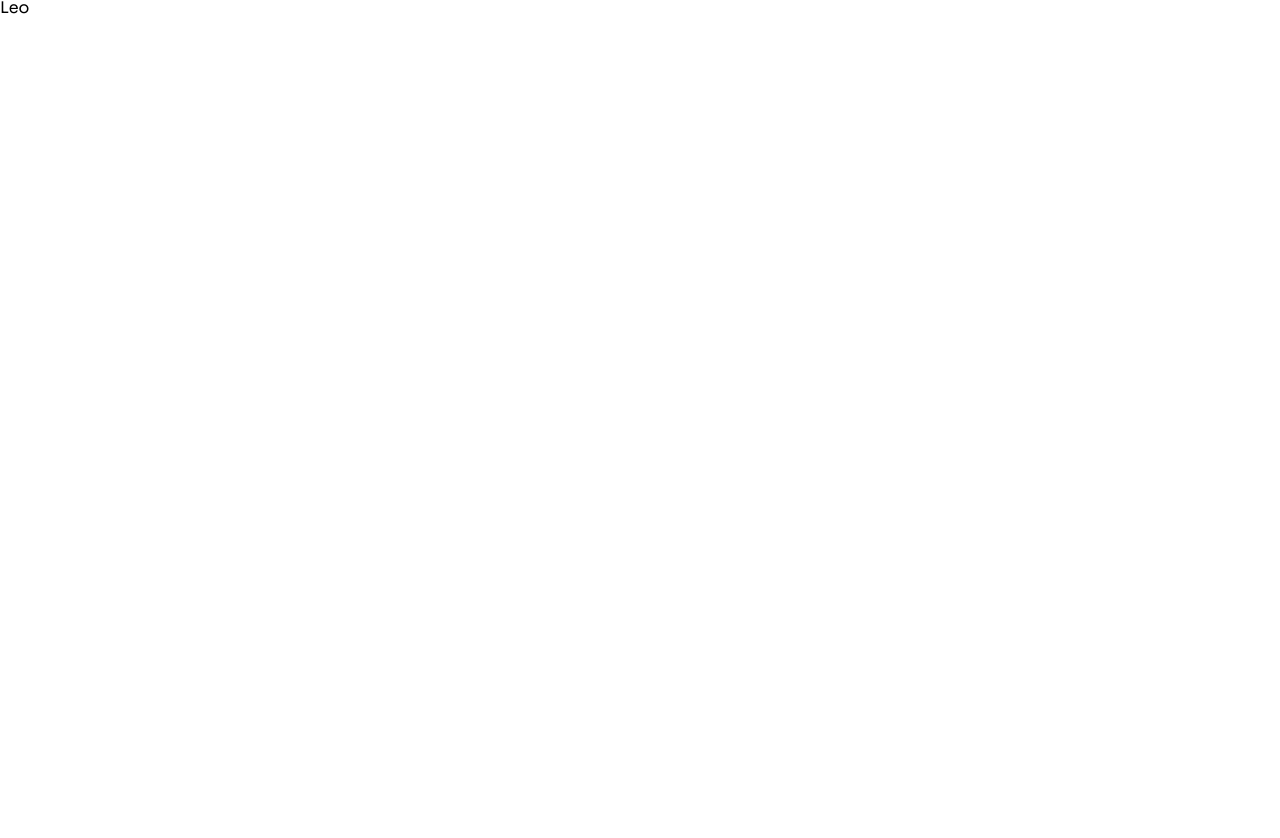
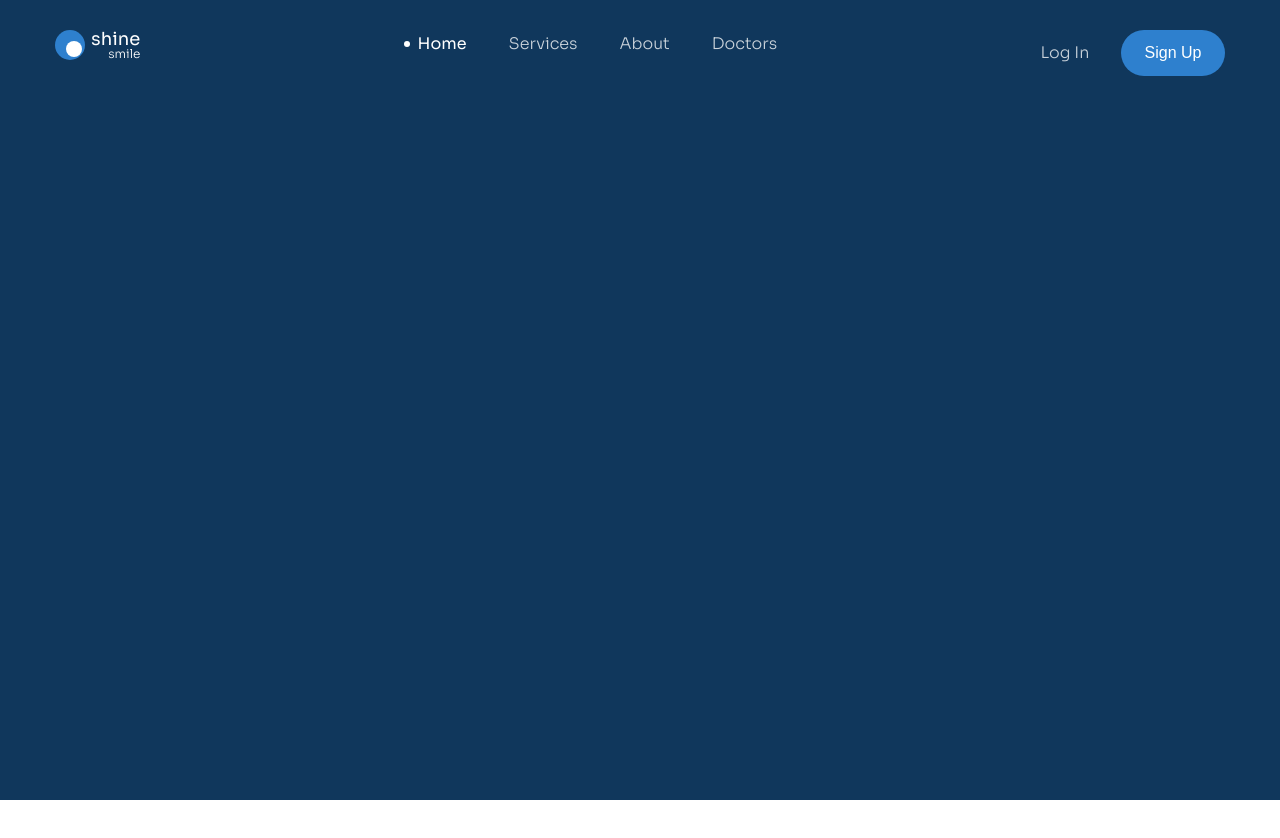
Before and after one commit to quoc-quy/f8-project-03, a plain HTML site: page index.html in a window 1280 px wide. Shown: the top 838 px of the page. Before the commit the page ends 800 px from the top, so only its background shows below. Drawn offline with Linux system fonts and the light colour scheme.

Commit message:
Làm phần Header-top

```diff
--- a/assets/css/style.css
+++ b/assets/css/style.css
@@ -1,5 +1,10 @@
 * {
     box-sizing: border-box;
+}
+
+:root {
+    --header-bg: #10375C;
+    --primary-color: #2E80CE;
 }
 
 html {
@@ -9,4 +14,132 @@ html {
 body {
     font-size: 1.6rem;
     font-family: "Sora", sans-serif;
+    height: 10000px;
 }
+
+/* =========== Common =========== */
+.container {
+     width: 1170px;
+     max-width: calc(100% - 48px);
+     margin: 0 auto;
+}
+
+a {
+    text-decoration: none;
+}
+
+.btn {
+    color: #fff;
+    font-size: 1.8rem;
+    font-weight: 400;
+    min-width: 205px;
+    line-height: 60px;
+    border: none;
+    border-radius: 999px;
+    background: var(--primary-color);
+}
+
+.btn:hover {
+    cursor: pointer;
+    opacity: 0.8;
+}
+
+/* =========== Header =========== */
+.header {
+    min-height: 100vh;
+    background: var(--header-bg);
+}
+
+.header-top {
+    padding: 30px 0;
+    display: flex;
+    justify-content: space-between;
+}
+
+.logo {
+    font-size: 1rem;
+    position: relative;
+    display: inline-flex;
+}
+
+.logo__circle::before,
+.logo__circle::after  {
+    content: "";
+    display: inline-block;
+    border-radius: 50%;
+}
+
+.logo__circle::before {
+    width: 3em;
+    height: 3em;
+    background: #2E80CE;
+}
+
+.logo__circle::after {
+    position: absolute;
+    top: 1.1em;
+    left: 1.1em;
+    width: 1.6em;
+    height: 1.6em;
+    background: #fff;
+}
+
+.logo__text {
+    margin-left: 0.6em;
+    text-align: right   ;
+}
+
+.logo__branch {
+    display: block;
+    color: #FFF;
+    font-size: 1.8em;
+    font-weight: 400;
+}
+
+.logo__branch--small {
+    font-size: 1.2em;
+    font-weight: 300;
+}
+
+.navbar__list {
+    display: flex;
+    gap: 42px;
+}
+
+.navbar__link {
+    color: #C9D2DA;
+    font-size: 1.6rem;
+    font-weight: 300;
+    line-height: 1.75;
+}
+
+.navbar__link--active {
+    color: #FFF;
+    font-weight: 400;
+    display: flex;
+    align-items: center;
+}
+
+.navbar__link--active::before {
+    content: "";
+    display: inline-block;
+    margin-right: 8px;
+    width: 6px;
+    height: 6px;
+    border-radius: 50%;
+    background: #fff;
+}
+
+.action__login {
+    color: #C9D2DA;
+    font-size: 1.6rem;
+    font-weight: 300;
+    line-height: 1.75;
+}
+
+.action_signup {
+    margin-left: 28px;
+    min-width: 104px;
+    line-height: 44px;
+    font-size: 1.6rem;
+}
--- a/index.html
+++ b/index.html
@@ -36,6 +36,45 @@
     <title>Shine Smile</title>
 </head>
 <body>
-    <h1>Leo</h1>
+    <header class="header">
+        <div class="container">
+            <div class="header-top">
+                <!-- Logo -->
+                <a href="/">
+                    <div class="logo">
+                        <span class="logo__circle"></span>
+                        <span class="logo__text">
+                            <span class="logo__branch">shine</span>
+                            <span class="logo__branch logo__branch--small">smile</span>
+                        </span>
+                    </div>
+                </a>
+
+                <!-- Navbar -->
+                 <nav class="navbar">
+                    <ul class="navbar__list">
+                        <li class="navbar__item">
+                            <a class="navbar__link navbar__link--active" href="#!">Home</a>
+                        </li>
+                        <li class="navbar__item">
+                            <a class="navbar__link" href="#!">Services</a>
+                        </li>
+                        <li class="navbar__item">
+                            <a class="navbar__link" href="#!">About</a>
+                        </li>
+                        <li class="navbar__item">
+                            <a class="navbar__link" href="#!">Doctors</a>
+                        </li>
+                    </ul>
+                 </nav>
+
+                 <!-- Action -->
+                  <div class="action">
+                    <a href="#!" class="action__login">Log In</a>
+                    <button href="#!" class="btn action_signup">Sign Up</button>
+                  </div>
+            </div>
+        </div>
+    </header>
 </body>
 </html>
```
